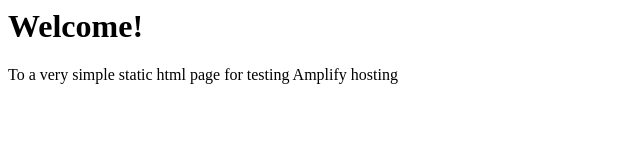
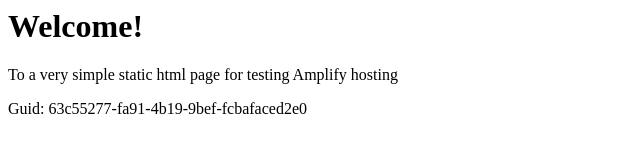
Before and after one commit to aws-aemilia-kix/Github-PR-Commit-Integration-Test-DoNotTouch-v1-prod-ap-northeast-3, a website: page src/index.html in a window 1280 px wide. Shown: the whole page, without its empty margins (0-640 px from the left). Drawn offline with Linux system fonts and the light colour scheme.

Commit message:
commit from integ tests

```diff
--- a/src/index.html
+++ b/src/index.html
@@ -1,3 +1,5 @@
+
+
 <html lang="en">
 
 <head>
@@ -10,6 +12,6 @@
 <body>
     <h1>Welcome!</h1>
     <p>To a very simple static html page for testing Amplify hosting</p>
-</body>
+    <p>Guid: 63c55277-fa91-4b19-9bef-fcbafaced2e0</p></body>
 
 </html>
```
